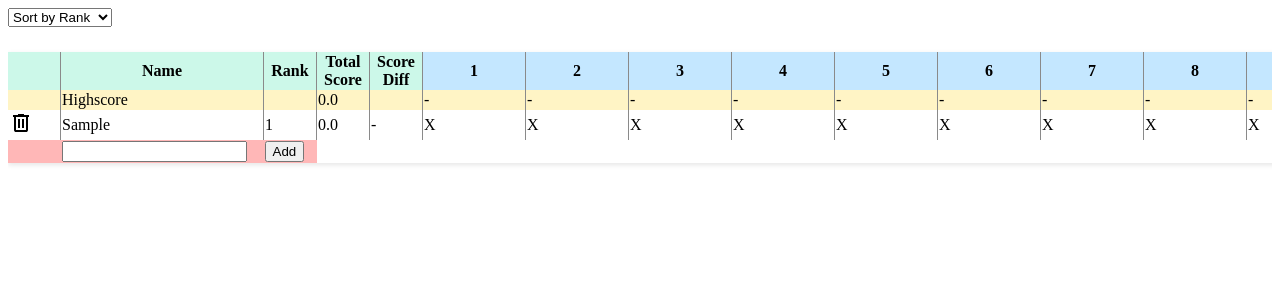
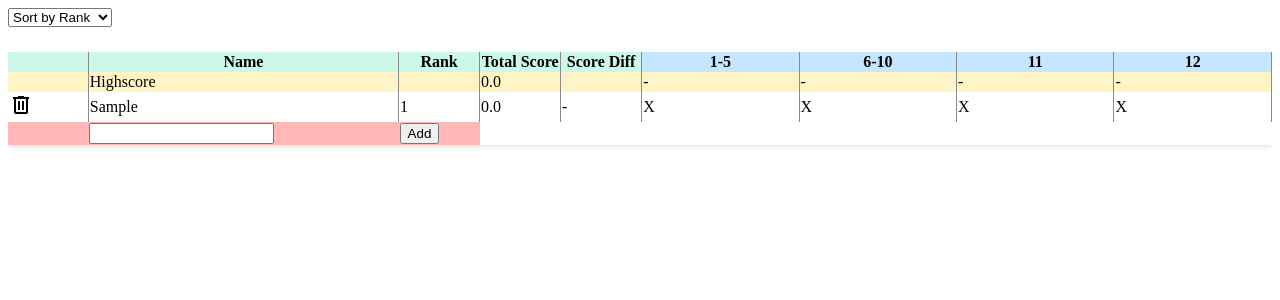
Before and after one commit to konbraphat51/ShootingFinal, a Vue app: page / in a window 1280 px wide. Both pictures are taken after typing "Sample" into the empty fields and a click on the button "Add". Shown: the top 300 px of the page. Built offline with nearby package versions, Linux system fonts and the light colour scheme.

Commit message:
integrate 1-5 and 6-10

```diff
--- a/src/components/MainTable/MainTable.vue
+++ b/src/components/MainTable/MainTable.vue
@@ -17,13 +17,16 @@
 					{{ $t("MainTable.diff") }}
 				</th>
 
+				<th class="Score" :class="{Filled: columnFilleds[0]}">1-5</th>
+				<th class="Score" :class="{Filled: columnFilleds[1]}">6-10</th>
+
 				<th
 					class="Score"
-					v-for="cnt in scoreNums"
+					v-for="cnt in scoreNums - 2"
 					:key="cnt"
-					:class="{Filled: columnFilleds[cnt - 1]}"
+					:class="{Filled: columnFilleds[cnt + 2 - 1]}"
 				>
-					{{ cnt }}
+					{{ cnt + 10 }}
 				</th>
 			</tr>
 			<tr class="Highscore">
@@ -45,7 +48,9 @@
 						})()
 					}}
 				</td>
-				<td class="Fixed Diff"></td>
+				<td class="Fixed Diff">
+					<!-- Empty -->
+				</td>
 
 				<td class="Score" v-for="cnt in scoreNums" :key="cnt">
 					{{
@@ -75,10 +80,27 @@
 							: (user.scoreDiff / 10).toFixed(1)
 					}}
 				</td>
-				<td class="Score" v-for="cnt in scoreNums" :key="cnt">
+				<td class="Score">
 					<ScoreCell
-						:scoreX10="user.scores[cnt - 1]"
-						@scoreX10Updated="(score) => onScoreUpdated(user, cnt - 1, score)"
+						:scoreX10="user.scores[0]"
+						:maxX10="109 * 5"
+						@scoreX10Updated="(score) => onScoreUpdated(user, 0, score)"
+					/>
+				</td>
+				<td class="Score">
+					<ScoreCell
+						:scoreX10="user.scores[1]"
+						:maxX10="109 * 5"
+						@scoreX10Updated="(score) => onScoreUpdated(user, 1, score)"
+					/>
+				</td>
+				<td class="Score" v-for="cnt in scoreNums - 2" :key="cnt">
+					<ScoreCell
+						:scoreX10="user.scores[cnt + 2 - 1]"
+						:maxX10="109"
+						@scoreX10Updated="
+							(score) => onScoreUpdated(user, cnt + 2 - 1, score)
+						"
 					/>
 				</td>
 			</tr>
@@ -111,11 +133,14 @@ export default {
 		return {
 			newName: "",
 			users: [],
-			scoreNums: 0,
+			scoreNums: 2,
 			columnFilleds: [],
 			columnHighscores: [],
 			sortType: "RANK", // added sortType to track the current sorting method
 		}
+	},
+	beforeMount() {
+		this.onUserNumsChanged()
 	},
 	methods: {
 		addUser() {
@@ -142,7 +167,7 @@ export default {
 		},
 
 		onUserNumsChanged() {
-			this.scoreNums = 2 * (this.users.length - 1) + 10
+			this.scoreNums = 2 * this.users.length + 2
 			this.updateUsers()
 
 			while (this.columnFilleds.length < this.scoreNums) {
--- a/src/components/MainTable/ScoreCell.vue
+++ b/src/components/MainTable/ScoreCell.vue
@@ -5,7 +5,7 @@
 			ref="input"
 			:value="placeHolder"
 			@keydown.enter="updateScore"
-			max="10.9"
+			:max="maxX10 / 10"
 			min="0"
 			step="0.1"
 		/>
@@ -26,6 +26,7 @@ export default {
 	name: "ScoreCell",
 	props: {
 		scoreX10: Number,
+		maxX10: Number,
 	},
 	data() {
 		return {
@@ -38,12 +39,12 @@ export default {
 			// switch mode
 			this.isInputing = false
 
-			//value control
+			// value control
 			let inputScore = parseInt(this.$refs.input.value * 10)
 			if (inputScore < 0) {
 				inputScore = 0
-			} else if (inputScore > 109) {
-				inputScore = 109
+			} else if (inputScore > this.maxX10) {
+				inputScore = this.maxX10
 			}
 
 			// update score
```
